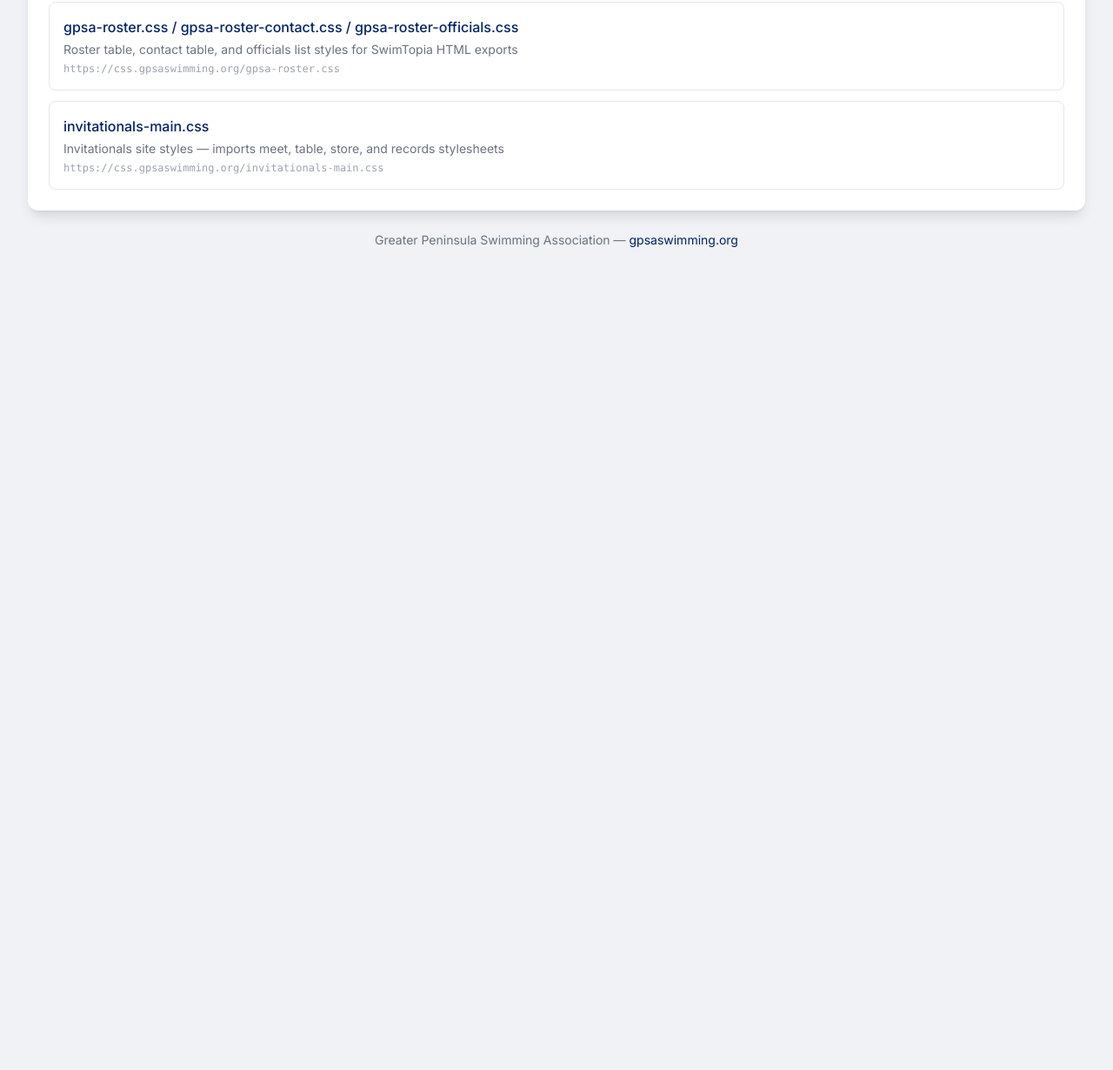
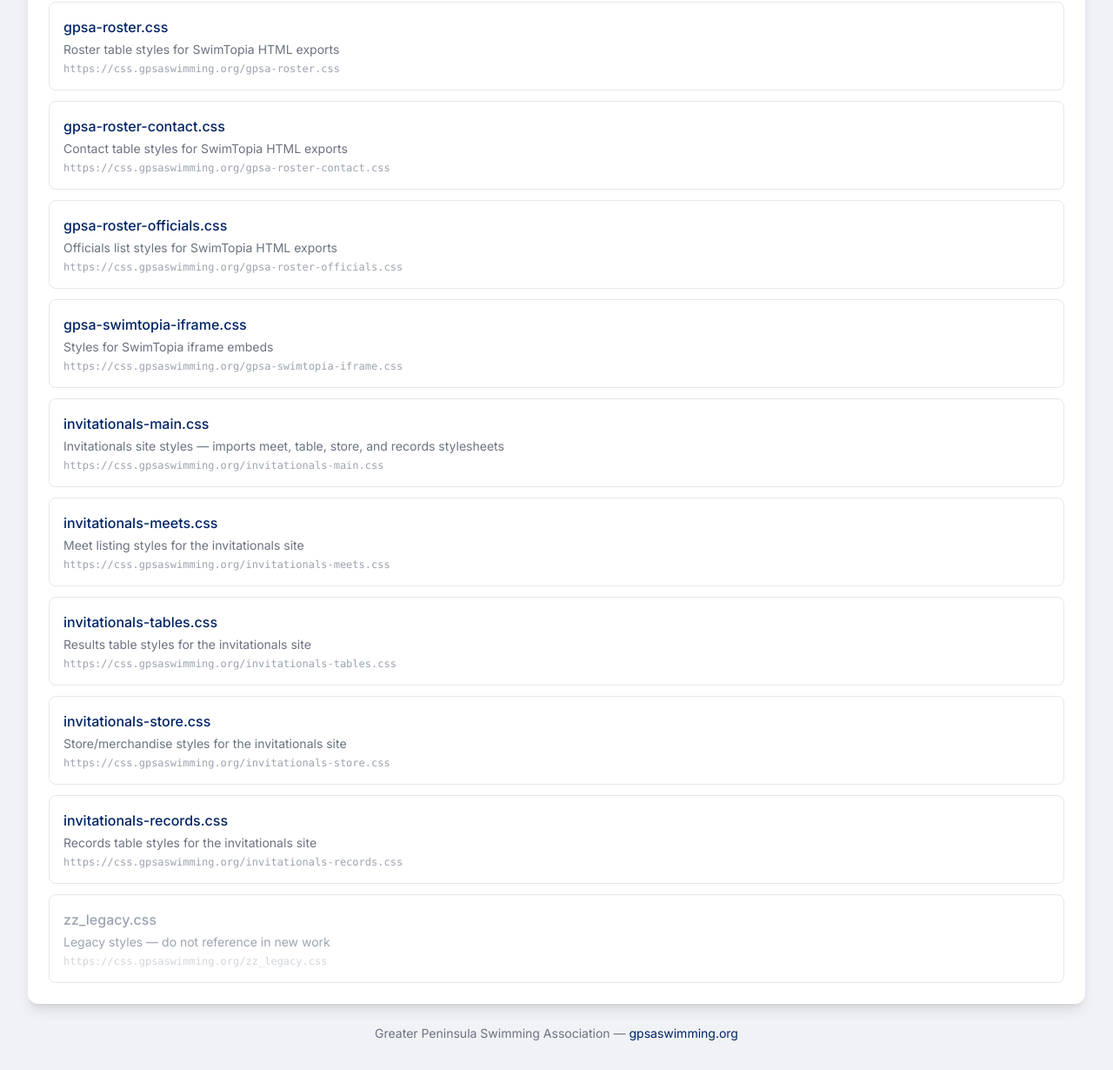
Before and after one commit to gpsaswimming/web-css, a plain HTML site: page index.html in a window 1280 px wide. Shown: the part 498-1728 px from the top of the page at 87% size. Before the commit the page ends 816 px from the top, so only its background shows below. Drawn offline with nearby package versions, Linux system fonts and the light colour scheme.

Commit message:
List all CSS files on index page, style legacy entry as deprecated
Co-Authored-By: Claude Sonnet 4.6 <noreply@anthropic.com>

```diff
--- a/index.html
+++ b/index.html
@@ -43,14 +43,54 @@
             <code class="text-xs text-gray-400 mt-1 block">https://css.gpsaswimming.org/gpsa-main.css</code>
           </li>
           <li class="border border-gray-200 rounded-lg p-4">
-            <div class="font-medium text-gpsa-blue">gpsa-roster.css / gpsa-roster-contact.css / gpsa-roster-officials.css</div>
-            <div class="text-sm text-gray-500 mt-1">Roster table, contact table, and officials list styles for SwimTopia HTML exports</div>
+            <div class="font-medium text-gpsa-blue">gpsa-roster.css</div>
+            <div class="text-sm text-gray-500 mt-1">Roster table styles for SwimTopia HTML exports</div>
             <code class="text-xs text-gray-400 mt-1 block">https://css.gpsaswimming.org/gpsa-roster.css</code>
+          </li>
+          <li class="border border-gray-200 rounded-lg p-4">
+            <div class="font-medium text-gpsa-blue">gpsa-roster-contact.css</div>
+            <div class="text-sm text-gray-500 mt-1">Contact table styles for SwimTopia HTML exports</div>
+            <code class="text-xs text-gray-400 mt-1 block">https://css.gpsaswimming.org/gpsa-roster-contact.css</code>
+          </li>
+          <li class="border border-gray-200 rounded-lg p-4">
+            <div class="font-medium text-gpsa-blue">gpsa-roster-officials.css</div>
+            <div class="text-sm text-gray-500 mt-1">Officials list styles for SwimTopia HTML exports</div>
+            <code class="text-xs text-gray-400 mt-1 block">https://css.gpsaswimming.org/gpsa-roster-officials.css</code>
+          </li>
+          <li class="border border-gray-200 rounded-lg p-4">
+            <div class="font-medium text-gpsa-blue">gpsa-swimtopia-iframe.css</div>
+            <div class="text-sm text-gray-500 mt-1">Styles for SwimTopia iframe embeds</div>
+            <code class="text-xs text-gray-400 mt-1 block">https://css.gpsaswimming.org/gpsa-swimtopia-iframe.css</code>
           </li>
           <li class="border border-gray-200 rounded-lg p-4">
             <div class="font-medium text-gpsa-blue">invitationals-main.css</div>
             <div class="text-sm text-gray-500 mt-1">Invitationals site styles — imports meet, table, store, and records stylesheets</div>
             <code class="text-xs text-gray-400 mt-1 block">https://css.gpsaswimming.org/invitationals-main.css</code>
+          </li>
+          <li class="border border-gray-200 rounded-lg p-4">
+            <div class="font-medium text-gpsa-blue">invitationals-meets.css</div>
+            <div class="text-sm text-gray-500 mt-1">Meet listing styles for the invitationals site</div>
+            <code class="text-xs text-gray-400 mt-1 block">https://css.gpsaswimming.org/invitationals-meets.css</code>
+          </li>
+          <li class="border border-gray-200 rounded-lg p-4">
+            <div class="font-medium text-gpsa-blue">invitationals-tables.css</div>
+            <div class="text-sm text-gray-500 mt-1">Results table styles for the invitationals site</div>
+            <code class="text-xs text-gray-400 mt-1 block">https://css.gpsaswimming.org/invitationals-tables.css</code>
+          </li>
+          <li class="border border-gray-200 rounded-lg p-4">
+            <div class="font-medium text-gpsa-blue">invitationals-store.css</div>
+            <div class="text-sm text-gray-500 mt-1">Store/merchandise styles for the invitationals site</div>
+            <code class="text-xs text-gray-400 mt-1 block">https://css.gpsaswimming.org/invitationals-store.css</code>
+          </li>
+          <li class="border border-gray-200 rounded-lg p-4">
+            <div class="font-medium text-gpsa-blue">invitationals-records.css</div>
+            <div class="text-sm text-gray-500 mt-1">Records table styles for the invitationals site</div>
+            <code class="text-xs text-gray-400 mt-1 block">https://css.gpsaswimming.org/invitationals-records.css</code>
+          </li>
+          <li class="border border-gray-200 rounded-lg p-4">
+            <div class="font-medium text-gray-400">zz_legacy.css</div>
+            <div class="text-sm text-gray-400 mt-1">Legacy styles — do not reference in new work</div>
+            <code class="text-xs text-gray-300 mt-1 block">https://css.gpsaswimming.org/zz_legacy.css</code>
           </li>
         </ul>
       </div>
```
